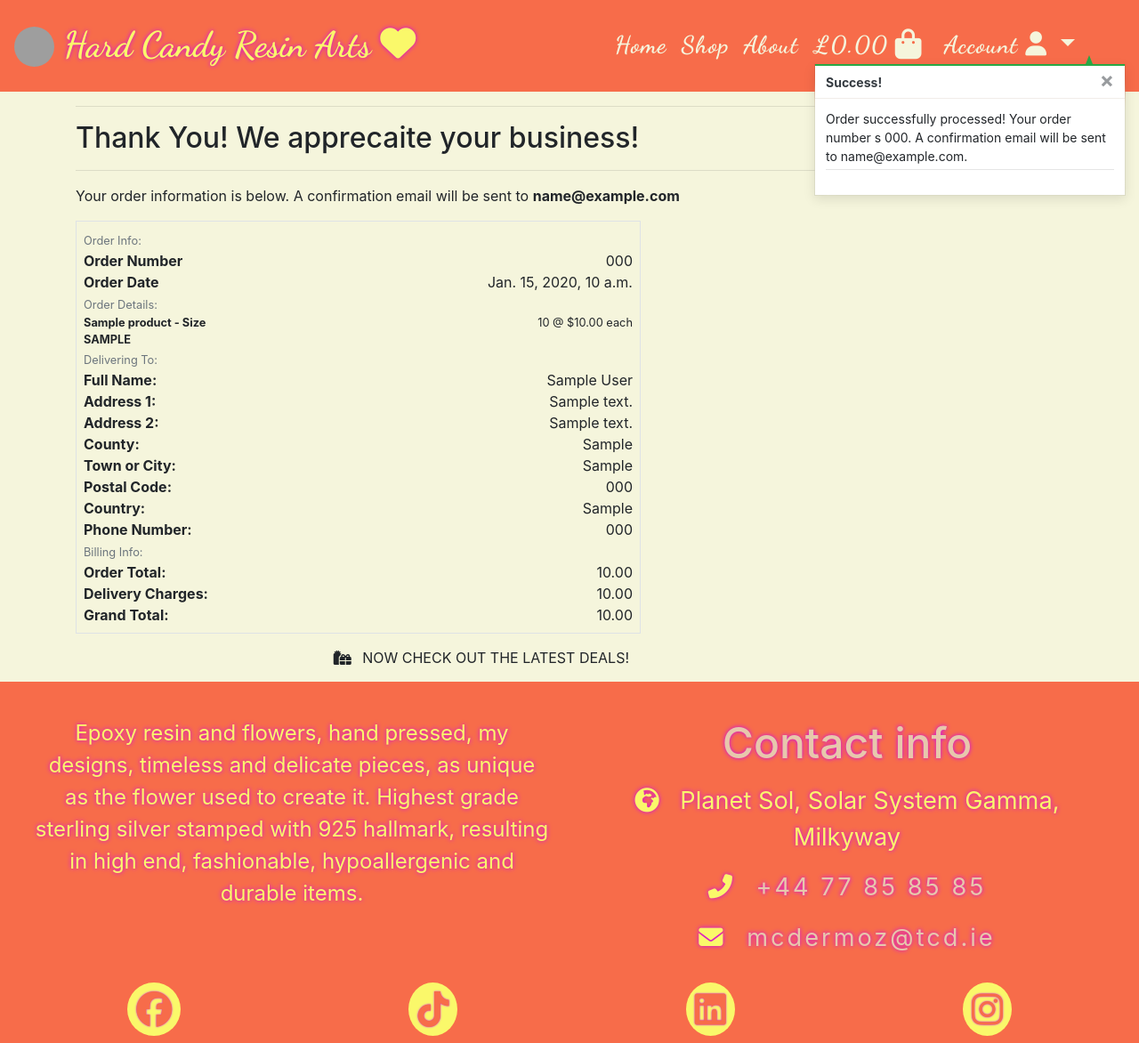
After one commit to Aramantos/HardCandyResinArts, a Django app: page /checkout/checkout_success/000 in a window 1280 px wide. The commit adds this page. Shown: the whole page at 89% size. Run offline with Django 4.2, Linux system fonts and the light colour scheme; tables that the repository leaves empty hold one stand-in row (values such as "Sample post"); some libraries are stand-ins or nearby versions; grey boxes are pictures that could not be loaded.

Commit message:
changed usd to gbp, added stripe payments functionality, add checkout success template & functionality

```diff
--- a/checkout/__init__.py
+++ b/checkout/__init__.py
@@ -0,0 +1 @@
+default_app_config = 'checkout.apps.CheckoutConfig'
--- /dev/null
+++ b/checkout/templates/checkout/checkout_success.html
@@ -0,0 +1,186 @@
+{% extends "base.html" %}
+{% load static %}
+
+{% block extra_css %}
+    <link rel="stylesheet" href="{% static 'checkout/css/checkout.css' %}">
+{% endblock %}
+
+{% block extra_title %} - Checkout{% endblock %}
+
+{% block extra_js %}
+{% endblock %}
+
+{% block content %}
+    <div class="container">
+        <div class="row">
+            <div class="col">
+                <hr>
+                <h2 class="logo-font white-text text-shadow">Thank You! We apprecaite your business!</h2>
+                <hr>
+                <p class="white-text text-shadow">Your order information is below. A confirmation email will be sent to <strong id="email">{{ order.email }}</strong></p>
+            </div>
+        </div>
+        <div class="row">
+            <div class="col-12 col-lg-7">
+                <div class="order-confirmation-wrapper p-2 border">
+                    <div class="row">
+                        <div class="col">
+                            <small class="text-muted">Order Info:</small>
+                        </div>
+                    </div>
+                    <div class="row">
+                        <div class="col-12 col-md-4">
+                            <p class="mb-0 text-black font-weight-bold">Order Number</p>
+                        </div>
+                        <div class="col-12 col-md-8 text-md-right">
+                            <p class="mb-0">{{ order.order_number }}</p>
+                        </div>
+                    </div>
+                    <div class="row">
+                        <div class="col-12 col-md-4">
+                            <p class="mb-0 text-black font-weight-bold">Order Date</p>
+                        </div>
+                        <div class="col-12 col-md-8 text-md-right">
+                            <p class="mb-0">{{ order.date }}</p>
+                        </div>
+                    </div>
+                    <div class="row">
+                        <div class="col">
+                            <small class="text-muted">Order Details:</small>
+                        </div>
+                    </div>
+
+                    {% for item in order.lineitems.all %}
+
+                    <div class="row">
+                        <div class="col-12 col-md-4">
+                            <p class="small mb-0 text-black font-weight-bold">
+                                {{ item.product.name }}{% if item.product_size %} - Size {{ item.product_size|upper }}{% endif %}
+                            </p>
+                        </div>
+                        <div class="col-12 col-md-8 text-md-right">
+                            <p class="small mb-0">{{ item.quantity }} @ ${{ item.product.price }} each </p>
+                        </div>
+                    </div>
+
+                    {% endfor %}
+
+                    <div class="row">
+                        <div class="col">
+                            <small class="text-muted">Delivering To:</small>
+                        </div>
+                    </div>
+                    <div class="row">
+                        <div class="col-12 col-md-4">
+                            <p class="mb-0 text-black font-weight-bold">Full Name:</p>
+                        </div>
+                        <div class="col-12 col-md-8 text-md-right">
+                            <p class="mb-0">{{ order.full_name }}</p>
+                        </div>
+                    </div>
+                    <div class="row">
+                        <div class="col-12 col-md-4">
+                            <p class="mb-0 text-black font-weight-bold">Address 1:</p>
+                        </div>
+                        <div class="col-12 col-md-8 text-md-right">
+                            <p class="mb-0">{{ order.street_address1 }}</p>
+                        </div>
+                    </div>
+                    {% if order.street_address2 %}
+                        <div class="row">
+                            <div class="col-12 col-md-4">
+                                <p class="mb-0 text-black font-weight-bold">Address 2:</p>
+                            </div>
+                            <div class="col-12 col-md-8 text-md-right">
+                                <p class="mb-0">{{ order.street_address2 }}</p>
+                            </div>
+                        </div>
+                    {% endif %}
+                    {% if order.county %}
+                        <div class="row">
+                            <div class="col-12 col-md-4">
+                                <p class="mb-0 text-black font-weight-bold">County:</p>
+                            </div>
+                            <div class="col-12 col-md-8 text-md-right">
+                                <p class="mb-0">{{ order.county }}</p>
+                            </div>
+                        </div>
+                    {% endif %}
+                    <div class="row">
+                        <div class="col-12 col-md-4">
+                            <p class="mb-0 text-black font-weight-bold">Town or City:</p>
+                        </div>
+                        <div class="col-12 col-md-8 text-md-right">
+                            <p class="mb-0">{{ order.town_or_city }}</p>
+                        </div>
+                    </div>
+                    {% if order.postcode %}
+                        <div class="row">
+                            <div class="col-12 col-md-4">
+                                <p class="mb-0 text-black font-weight-bold">Postal Code:</p>
+                            </div>
+                            <div class="col-12 col-md-8 text-md-right">
+                                <p class="mb-0">{{ order.postcode }}</p>
+                            </div>
+                        </div>
+                    {% endif %}
+                    <div class="row">
+                        <div class="col-12 col-md-4">
+                            <p class="mb-0 text-black font-weight-bold">Country:</p>
+                        </div>
+                        <div class="col-12 col-md-8 text-md-right">
+                            <p class="mb-0">{{ order.country }}</p>
+                        </div>
+                    </div>
+                    <div class="row">
+                        <div class="col-12 col-md-4">
+                            <p class="mb-0 text-black font-weight-bold">Phone Number:</p>
+                        </div>
+                        <div class="col-12 col-md-8 text-md-right">
+                            <p class="mb-0">{{ order.phone_number }}</p>
+                        </div>
+                    </div>
+                    <div class="row">
+                        <div class="col">
+                            <small class="text-muted">Billing Info:</small>
+                        </div>
+                    </div>
+                    <div class="row">
+                        <div class="col-12 col-md-4">
+                            <p class="mb-0 text-black font-weight-bold">Order Total:</p>
+                        </div>
+                        <div class="col-12 col-md-8 text-md-right">
+                            <p class="mb-0">{{ order.order_total }}</p>
+                        </div>
+                    </div>
+                    <div class="row">
+                        <div class="col-12 col-md-4">
+                            <p class="mb-0 text-black font-weight-bold">Delivery Charges:</p>
+                        </div>
+                        <div class="col-12 col-md-8 text-md-right">
+                            <p class="mb-0">{{ order.delivery_cost }}</p>
+                        </div>
+                    </div>
+                    <div class="row">
+                        <div class="col-12 col-md-4">
+                            <p class="mb-0 text-black font-weight-bold">Grand Total:</p>
+                        </div>
+                        <div class="col-12 col-md-8 text-md-right">
+                            <p class="mb-0">{{ order.grand_total }}</p>
+                        </div>
+                    </div>
+                </div>
+            </div>
+        </div>
+        <div class="row">
+			<div class="col-12 col-lg-7 text-right">
+                <a href="{% url 'shop_products' %}" class="btn btn-black rounded-0 my-2">
+                    <span class="icon mr-2">
+                        <i class="fas fa-gifts"></i>
+                    </span>
+                    <span class="text-uppercase">Now check out the latest deals!</span>
+                </a>
+			</div>
+		</div>
+    </div>
+{% endblock %}
--- a/checkout/urls.py
+++ b/checkout/urls.py
@@ -3,4 +3,5 @@ from . import views
 
 urlpatterns = [
     path('', views.checkout, name='checkout'),
+    path('checkout_success/<order_number>', views.checkout_success, name='checkout_success'),
 ]
--- a/checkout/views.py
+++ b/checkout/views.py
@@ -1,18 +1,120 @@
-from django.shortcuts import render, redirect, reverse
+from django.shortcuts import render, redirect, reverse, get_object_or_404, HttpResponse
 from django.contrib import messages
+from django.conf import settings
 
 from .forms import OrderForm
+from .models import Order, OrderLineItem
+
+from shop.models import Product
+
+from basket.contexts import basket_contents
+
+import stripe
 
 def checkout(request):
-    basket = request.session.get('basket', {})
-    if not basket:
-        messages.error(request, "There is nothing in your basket at the moment")
-        return redirect(reverse('shop_products'))
+    """
+    Perpares current basket for purchase
+    """
 
-    order_form = OrderForm()
+    stripe_public_key = settings.STRIPE_PUBLIC_KEY
+    stripe_secret_key = settings.STRIPE_SECRET_KEY
+
+    if request.method == 'POST':
+        basket = request.session.get('basket', {})
+
+        form_data = {
+            'full_name': request.POST['full_name'],
+            'email': request.POST['email'],
+            'phone_number': request.POST['phone_number'],
+            'country': request.POST['country'],
+            'postcode': request.POST['postcode'],
+            'town_or_city': request.POST['town_or_city'],
+            'street_address1': request.POST['street_address1'],
+            'street_address2': request.POST['street_address2'],
+            'county': request.POST['county'],
+        }
+
+        order_form = OrderForm(form_data)
+
+        if order_form.is_valid():
+            order = order_form.save()
+            for item_id, item_data in basket.items():
+                try:
+                    product = Product.objects.get(id=item_id)
+                    if isinstance(item_data, int):
+                        order_line_item = OrderLineItem(
+                            order=order,
+                            product=product,
+                            quantity=item_data,
+                        )
+                        order_line_item.save()
+                    else:
+                        for size, quantity in item_data['items_by_size'].items():
+                            order_line_item = OrderLineItem(
+                                order=order,
+                                product=product,
+                                quantity=quantity,
+                                product_size=size,
+                            )
+                            order_line_item.save()
+                except Product.DoesNotExist:
+                    messages.error(request, (
+                        "One of the products in your basket wasn't found in our database. "
+                        "Please call us for assistance!")
+                    )
+                    order.delete()
+                    return redirect(reverse('view_basket'))
+
+            # Save the info to the user's profile if all is well
+            request.session['save_info'] = 'save-info' in request.POST
+            return redirect(reverse('checkout_success', args=[order.order_number]))
+        else:
+            messages.error(request, 'There was an error with your form. \
+                Please double check your information.')
+    else:
+        basket = request.session.get('basket', {})
+        if not basket:
+            messages.error(request, "There is nothing in your basket at the moment")
+            return redirect(reverse('shop_products'))
+
+        current_basket = basket_contents(request)
+        total = current_basket['grand_total']
+        stripe_total = round(total * 100)
+        stripe.api_key = stripe_secret_key
+        intent = stripe.PaymentIntent.create(
+            amount=stripe_total,
+            currency=settings.STRIPE_CURRENCY,
+        )
+
+        order_form = OrderForm()
+
+    if not stripe_public_key:
+        messages.warning(request, 'Stripe public key is missing. \
+            Did you forget to set it in your environment?')
+
     template = 'checkout/checkout.html'
     context = {
         'order_form': order_form,
+        'stripe_public_key': stripe_public_key,
+        'client_secret': intent.client_secret,
     }
 
     return render(request, template, context)
+
+def checkout_success(request, order_number):
+    """
+    Handle successful checkouts
+    """
+    save_info = request.session.get('save_info')
+    order = get_object_or_404(Order, order_number=order_number)
+    messages.success(request, f'Order successfully processed! Your order number s {order_number}. A confirmation email will be sent to {order.email}.')
+
+    if 'basket' in request.session:
+        del request.session['basket']
+
+    template = 'checkout/checkout_success.html'
+    context = {
+        'order': order,
+    }
+
+    return render(request, template, context)
--- a/shop/templates/shop/product_detail.html
+++ b/shop/templates/shop/product_detail.html
@@ -34,7 +34,7 @@
         <div class="col-12 col-md-6 col-lg-4">
             <div class="product-details-container mb-5 mt-md-5">
                 <p id="product-name" class="mb-0">{{ product.name }}</p>
-                <p id="price" class="lead mb-0 font-weight-bold">${{ product.price }}</p>
+                <p id="price" class="lead mb-0 font-weight-bold">£{{ product.price }}</p>
                 {% if product.category %}
                 <p class="small mt-1 mb-0">
                     <a id="category" class="text-muted" href="{% url 'shop_products' %}?category={{ product.category.name }}">
--- a/templates/base.html
+++ b/templates/base.html
@@ -36,6 +36,9 @@
         <script src="https://stackpath.bootstrapcdn.com/bootstrap/4.4.1/js/bootstrap.min.js"
           integrity="sha384-wfSDF2E50Y2D1uUdj0O3uMBJnjuUD4Ih7YwaYd1iqfktj0Uod8GCExl3Og8ifwB6" crossorigin="anonymous">
         </script>
+
+        <!-- Stripe -->
+        <script src="https://js.stripe.com/v3/"></script>
     {% endblock %}
 
     {% block extra_js %}
@@ -72,13 +75,13 @@
                     <div>
                       {% if grand_total %}
                         <p id="lg-bag" class="my-0 d-none">
-                          ${{ grand_total|floatformat:2 }}
+                          £{{ grand_total|floatformat:2 }}
                           <i class="fas fa-shopping-bag fa-lg"></i>
                         </p>
                         <i id="md-bag" class="fas fa-shopping-bag fa-lg"></i>
                       {% else %}
                         <p id="lg-bag-no-ani" class="my-0 d-none">
-                          $0.00
+                          £0.00
                           <i class="fas fa-shopping-bag fa-lg"></i>
                         </p>
                         <i id="md-bag-no-ani" class="fas fa-shopping-bag fa-lg"></i>
--- a/templates/includes/toasts/toast_success.html
+++ b/templates/includes/toasts/toast_success.html
@@ -34,11 +34,11 @@
                 <div class="col">
                     <strong><p class="mt-3 mb-1 text-black">
                         Total{% if free_delivery_delta > 0 %} (Exc. delivery){% endif %}:
-                        <span class="float-right">${{ total|floatformat:2 }}</span>
+                        <span class="float-right">£{{ total|floatformat:2 }}</span>
                     </p></strong>
                     {% if free_delivery_delta > 0 %}
                         <p class="mb-0 p-2 bg-warning shadow-sm text-black text-center">
-                            Spend <strong>${{ free_delivery_delta }}</strong> more to get free next day delivery!
+                            Spend <strong>£{{ free_delivery_delta }}</strong> more to get free next day delivery!
                         </p>
                     {% endif %}
                     <a href="{% url 'view_basket' %}" class="btn btn-black btn-block rounded-0">
```
Also changed, not shown: basket/templates/basket/basket.html (+6 -6 lines), checkout/static/checkout/css/checkout.css (+50 -1 lines), checkout/static/checkout/js/stripe_elements.js (added, +74 -0 lines), checkout/templates/checkout/checkout.html (+14 -6 lines), hardcandyresinarts/settings.py (+6 -1 lines).
